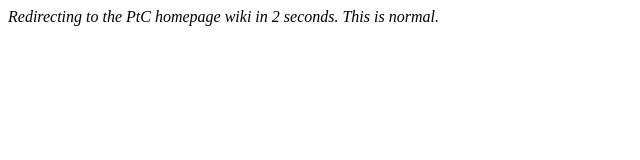
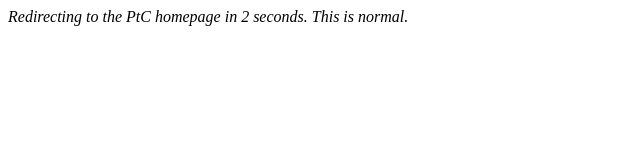
Before and after one commit to programthecloud/ptcrepo, a plain HTML site: page index.html in a window 1280 px wide. Shown: the full height of the page, 0-640 px from the left. Drawn offline with Linux system fonts and the light colour scheme.

Commit message:
fix typos

```diff
--- a/index.html
+++ b/index.html
@@ -2,9 +2,9 @@
 <html>
 <head>
 <title>Programming the Cloud</title>
-<meta http-equiv="REFRESH" content="2;url=http://programmingthecloud.github.com"></HEAD>
+<meta http-equiv="REFRESH" content="2;url=http://programthecloud.github.com"></HEAD>
 <BODY>
 <p>
-<i>Redirecting to the PtC homepage wiki in 2 seconds.  This is normal.</i>
+<i>Redirecting to the PtC homepage in 2 seconds.  This is normal.</i>
 </BODY>
 </HTML>
```
